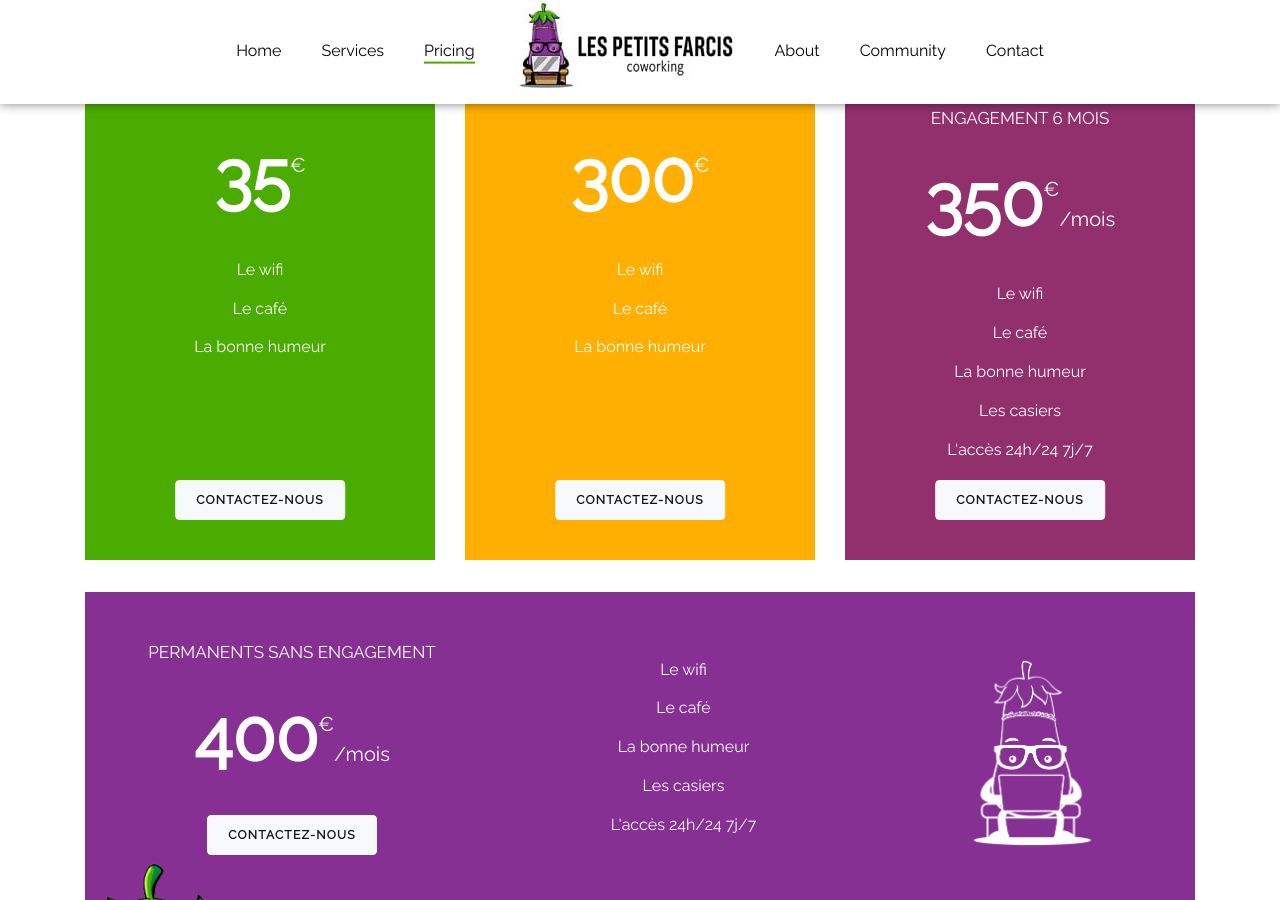
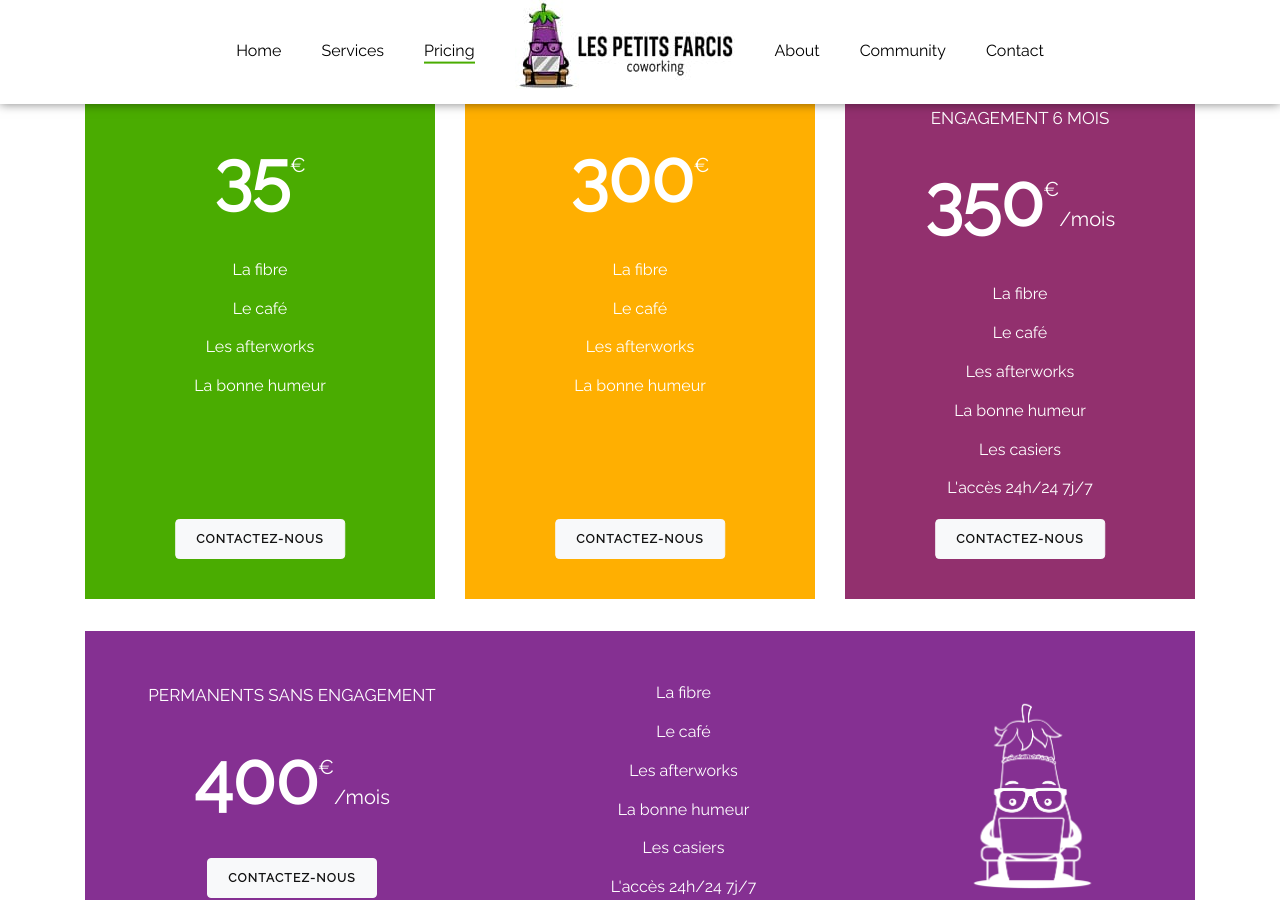
Before and after one commit to lespetitsfarcis/lespetitsfarcis.github.io, a Jekyll site: the page built from index.md, in a window 1280 px wide and 900 px high, scrolled down 2261 px. Built offline with Jekyll 4.4.1, drawn with Linux system fonts in a browser that asks for light colours.

Commit message:
changement texte

```diff
--- a/_layouts/default.html
+++ b/_layouts/default.html
@@ -178,8 +178,9 @@
                     <h2>A la journée</h2>
                     <p class="ftco-price-per text-center"><strong>35</strong><sup>€</sup></p>
                     <ul class="list-unstyled mb-5">
-                        <li>Le wifi</li>
+                        <li>La fibre</li>
                         <li>Le café</li>
+                        <li>Les afterworks</li>
                         <li>La bonne humeur</li>
                     </ul>
                     <p><a href="/#section-contact" class="btn abs btn-secondary btn-sm btn-light">Contactez-nous</a>
@@ -191,8 +192,9 @@
                     <h2>La carte 10 journées</h2>
                     <p class="ftco-price-per text-center"><strong>300</strong><sup>€</sup></p>
                     <ul class="list-unstyled mb-5">
-                        <li>Le wifi</li>
+                        <li>La fibre</li>
                         <li>Le café</li>
+                        <li>Les afterworks</li>
                         <li>La bonne humeur</li>
                     </ul>
                     <p><a href="/#section-contact" class="btn abs btn-secondary btn-sm btn-light">Contactez-nous</a>
@@ -206,8 +208,9 @@
                      --> <h2>Permanents avec engagement 6 mois</h2>
                     <p class="ftco-price-per text-center"><strong>350</strong><sup>€</sup><span>/mois</span></p>
                     <ul class="list-unstyled mb-5">
-                        <li>Le wifi</li>
+                        <li>La fibre</li>
                         <li>Le café</li>
+                        <li>Les afterworks</li>
                         <li>La bonne humeur</li>
                         <li>Les casiers</li>
                         <li>L'accès 24h/24 7j/7</li>
@@ -229,8 +232,9 @@
                         </div>
                         <div class="col-12 col-sm-5">
                             <ul class="list-unstyled">
-                                <li>Le wifi</li>
+                                <li>La fibre</li>
                                 <li>Le café</li>
+                                <li>Les afterworks</li>
                                 <li>La bonne humeur</li>
                                 <li>Les casiers</li>
                                 <li>L'accès 24h/24 7j/7</li>
```
